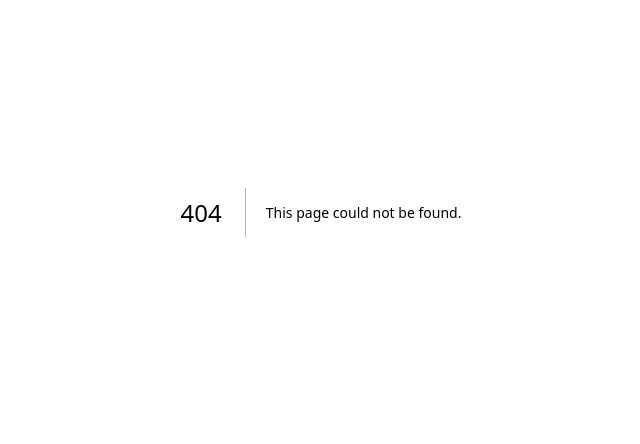
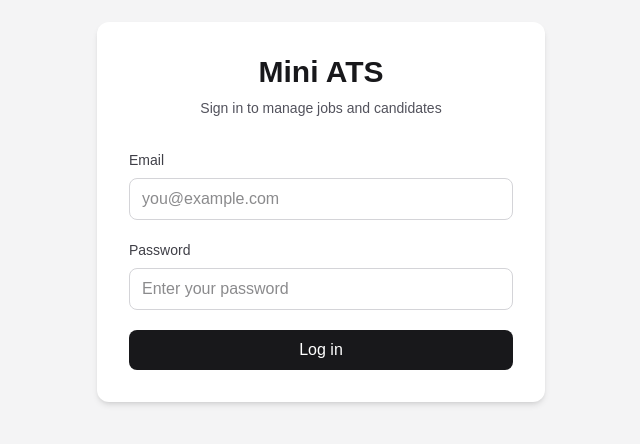
Before and after one commit to JuanAndradeAI/mini-ATS, a Next.js app in the folder web/: page /login in a window 1280 px wide. Before the commit this address had no page. Shown: the part 188-632 px from the top of the page, without its empty margins (319-959 px from the left). Built offline with nearby package versions, Linux system fonts and the light colour scheme; no server answers.

Commit message:
refactor: move login to dedicated page

```diff
--- /dev/null
+++ b/web/src/app/login/page.tsx
@@ -0,0 +1,130 @@
+"use client";
+
+// useState lets this page remember values that change while the user
+// interacts with it, such as the email, password, loading state and errors.
+import { useState } from "react";
+
+// useRouter lets us navigate to another page after a successful login.
+import { useRouter } from "next/navigation";
+
+// Imports the Supabase client that we configured in src/lib/supabase.ts.
+import { supabase } from "@/lib/supabase";
+
+export default function LoginPage() {
+  // Allows this page to navigate to another route.
+  const router = useRouter();
+
+  // Stores what the user types in the email field.
+  const [email, setEmail] = useState("");
+
+  // Stores what the user types in the password field.
+  const [password, setPassword] = useState("");
+
+  // Stores an error message if the login fails.
+  const [error, setError] = useState("");
+
+  // Keeps track of whether a login request is currently running.
+  const [loading, setLoading] = useState(false);
+
+  // Runs when the user submits the login form.
+  async function handleLogin(event: React.FormEvent<HTMLFormElement>) {
+    // Prevents the browser from refreshing the page when the form is submitted.
+    event.preventDefault();
+
+    // Clears any previous error and marks the login request as running.
+    setError("");
+    setLoading(true);
+
+    // Sends the credentials to Supabase.
+    const { error: loginError } = await supabase.auth.signInWithPassword({
+      email,
+      password,
+    });
+
+    // If Supabase rejects the login, show the error to the user.
+    if (loginError) {
+      setError(loginError.message);
+      setLoading(false);
+      return;
+    }
+
+    // Supabase now has an authenticated session.
+    // Navigate to the main application page.
+    router.push("/");
+  }
+
+  return (
+    // Centers the login card on the page.
+    <main className="flex min-h-screen items-center justify-center bg-zinc-100 px-4">
+      <div className="w-full max-w-md rounded-xl bg-white p-8 shadow-md">
+        {/* Application title and short description. */}
+        <div className="mb-8 text-center">
+          <h1 className="text-3xl font-bold text-zinc-900">Mini ATS</h1>
+
+          <p className="mt-2 text-sm text-zinc-600">
+            Sign in to manage jobs and candidates
+          </p>
+        </div>
+
+        {/* Submitting this form calls handleLogin(). */}
+        <form onSubmit={handleLogin} className="space-y-5">
+          <div>
+            <label
+              htmlFor="email"
+              className="mb-2 block text-sm font-medium text-zinc-700"
+            >
+              Email
+            </label>
+
+            <input
+              id="email"
+              type="email"
+              value={email}
+              // Saves every change made in the input into the email state.
+              onChange={(event) => setEmail(event.target.value)}
+              required
+              className="w-full rounded-lg border border-zinc-300 px-3 py-2 text-zinc-900 outline-none focus:border-zinc-500"
+              placeholder="you@example.com"
+            />
+          </div>
+
+          <div>
+            <label
+              htmlFor="password"
+              className="mb-2 block text-sm font-medium text-zinc-700"
+            >
+              Password
+            </label>
+
+            <input
+              id="password"
+              type="password"
+              value={password}
+              // Saves every change made in the input into the password state.
+              onChange={(event) => setPassword(event.target.value)}
+              required
+              className="w-full rounded-lg border border-zinc-300 px-3 py-2 text-zinc-900 outline-none focus:border-zinc-500"
+              placeholder="Enter your password"
+            />
+          </div>
+
+          {/* Only appears when Supabase returns a login error. */}
+          {error && (
+            <p className="text-sm text-red-600">
+              {error}
+            </p>
+          )}
+
+          <button
+            type="submit"
+            disabled={loading}
+            className="w-full rounded-lg bg-zinc-900 px-4 py-2 font-medium text-white hover:bg-zinc-700 disabled:cursor-not-allowed disabled:opacity-60"
+          >
+            {/* Changes the button text while Supabase is processing the login. */}
+            {loading ? "Signing in..." : "Log in"}
+          </button>
+        </form>
+      </div>
+    </main>
+  );
+}
--- a/web/src/app/page.tsx
+++ b/web/src/app/page.tsx
@@ -1,8 +1,7 @@
 "use client";
 
-// useState lets this page remember values that change while the user
-// interacts with it, such as the email, password, loading state and errors.
 import { useEffect, useState } from "react";
+import { useRouter } from "next/navigation";
 
 // Imports the Supabase client that we configured in src/lib/supabase.ts.
 import { supabase } from "@/lib/supabase";
@@ -11,71 +10,54 @@ import { supabase } from "@/lib/supabase";
 import type { Session } from "@supabase/supabase-js";
 
 export default function Home() {
-  // Stores what the user types in the email field.
-  const [email, setEmail] = useState("");
-
-  // Stores what the user types in the password field.
-  const [password, setPassword] = useState("");
-
-  // Stores an error message if the login fails.
-  const [error, setError] = useState("");
-
-  // Keeps track of whether a login request is currently running.
-  const [loading, setLoading] = useState(false);
+  // Allows this page to navigate to another route.
+  const router = useRouter();
 
   // Stores the current authenticated Supabase session.
   // If there is no logged-in user, the value is null.
   const [session, setSession] = useState<Session | null>(null);
 
+  // Keeps track of whether Supabase is still checking
+  // if the user already has an authenticated session.
+  const [loading, setLoading] = useState(true);
+
   // Checks whether Supabase already has an authenticated user
   // when the application loads.
   useEffect(() => {
     supabase.auth.getSession().then(({ data }) => {
+      // If there is no authenticated session,
+      // send the user to the login page.
+      if (!data.session) {
+        router.replace("/login");
+        return;
+      }
+
+      // If a session exists, save it in the page state.
       setSession(data.session);
+      setLoading(false);
     });
-  }, []);
+  }, [router]);
 
-  // Runs when the user submits the login form.
-  async function handleLogin(event: React.FormEvent<HTMLFormElement>) {
-    // Prevents the browser from refreshing the page when the form is submitted.
-    event.preventDefault();
+  // Signs out the currently authenticated user.
+  async function handleLogout() {
+    await supabase.auth.signOut();
 
-    // Clears any previous error and marks the login request as running.
-    setError("");
-    setLoading(true);
-
-
-  // Sends the credentials to Supabase and receives the session
-  // created when the login is successful.
-  const { data, error: loginError } = await supabase.auth.signInWithPassword({
-      email,
-      password,
-    });
-
-    // If Supabase rejects the login, show the error to the user.
-    if (loginError) {
-      setError(loginError.message);
-      setLoading(false);
-      return;
-    }
-
-    // Saves the authenticated session returned by Supabase.
-    setSession(data.session);
-
-    setLoading(false);
+    // After logout, send the user back to the login page.
+    router.replace("/login");
   }
 
-    // Signs out the currently authenticated user.
-    async function handleLogout() {
-      await supabase.auth.signOut();
+  // While Supabase checks the existing session,
+  // show a simple loading state.
+  if (loading) {
+    return (
+      <main className="flex min-h-screen items-center justify-center bg-zinc-100">
+        <p className="text-sm text-zinc-600">Loading...</p>
+      </main>
+    );
+  }
 
-      // Clears the session stored in the page.
-      setSession(null);
-    }
-
-// If there is an authenticated session, show the logged-in view
-// instead of showing the login form again.
-if (session) {
+  // At this point a valid session exists,
+  // so show the authenticated view.
   return (
     <main className="flex min-h-screen items-center justify-center bg-zinc-100 px-4">
       <div className="w-full max-w-md rounded-xl bg-white p-8 text-center shadow-md">
@@ -88,8 +70,9 @@ if (session) {
         </p>
 
         <p className="mt-1 font-medium text-zinc-900">
-          {session.user.email}
+          {session?.user.email}
         </p>
+
         <button
           onClick={handleLogout}
           className="mt-6 w-full rounded-lg bg-zinc-900 px-4 py-2 font-medium text-white hover:bg-zinc-700"
@@ -100,79 +83,3 @@ if (session) {
     </main>
   );
 }
-
-  return (
-    // Centers the login card on the page.
-    <main className="flex min-h-screen items-center justify-center bg-zinc-100 px-4">
-      <div className="w-full max-w-md rounded-xl bg-white p-8 shadow-md">
-        {/* Application title and short description. */}
-        <div className="mb-8 text-center">
-          <h1 className="text-3xl font-bold text-zinc-900">Mini ATS</h1>
-
-          <p className="mt-2 text-sm text-zinc-600">
-            Sign in to manage jobs and candidates
-          </p>
-        </div>
-
-        {/* Submitting this form calls handleLogin(). */}
-        <form onSubmit={handleLogin} className="space-y-5">
-          <div>
-            <label
-              htmlFor="email"
-              className="mb-2 block text-sm font-medium text-zinc-700"
-            >
-              Email
-            </label>
-
-            <input
-              id="email"
-              type="email"
-              value={email}
-              // Saves every change made in the input into the email state.
-              onChange={(event) => setEmail(event.target.value)}
-              required
-              className="w-full rounded-lg border border-zinc-300 px-3 py-2 text-zinc-900 outline-none focus:border-zinc-500"
-              placeholder="you@example.com"
-            />
-          </div>
-
-          <div>
-            <label
-              htmlFor="password"
-              className="mb-2 block text-sm font-medium text-zinc-700"
-            >
-              Password
-            </label>
-
-            <input
-              id="password"
-              type="password"
-              value={password}
-              // Saves every change made in the input into the password state.
-              onChange={(event) => setPassword(event.target.value)}
-              required
-              className="w-full rounded-lg border border-zinc-300 px-3 py-2 text-zinc-900 outline-none focus:border-zinc-500"
-              placeholder="Enter your password"
-            />
-          </div>
-
-          {/* Only appears when Supabase returns a login error. */}
-          {error && (
-            <p className="text-sm text-red-600">
-              {error}
-            </p>
-          )}
-
-          <button
-            type="submit"
-            disabled={loading}
-            className="w-full rounded-lg bg-zinc-900 px-4 py-2 font-medium text-white hover:bg-zinc-700 disabled:cursor-not-allowed disabled:opacity-60"
-          >
-            {/* Changes the button text while Supabase is processing the login. */}
-            {loading ? "Signing in..." : "Log in"}
-          </button>
-        </form>
-      </div>
-    </main>
-  );
-}
```
